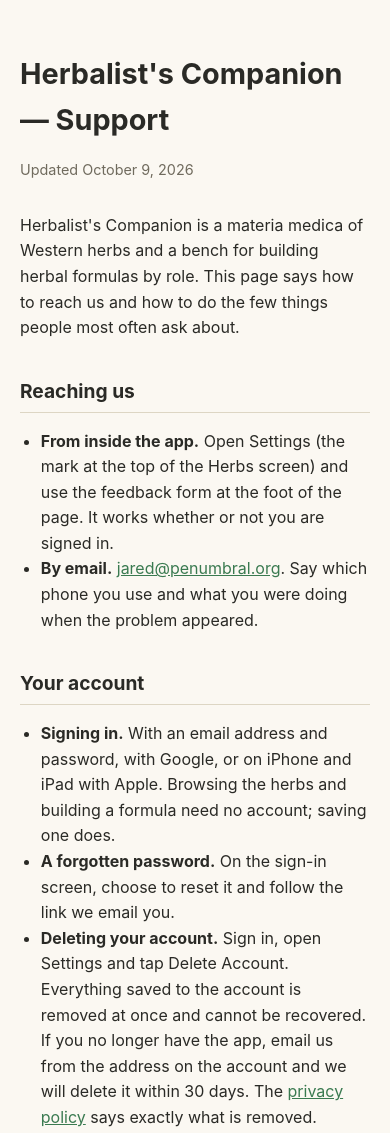
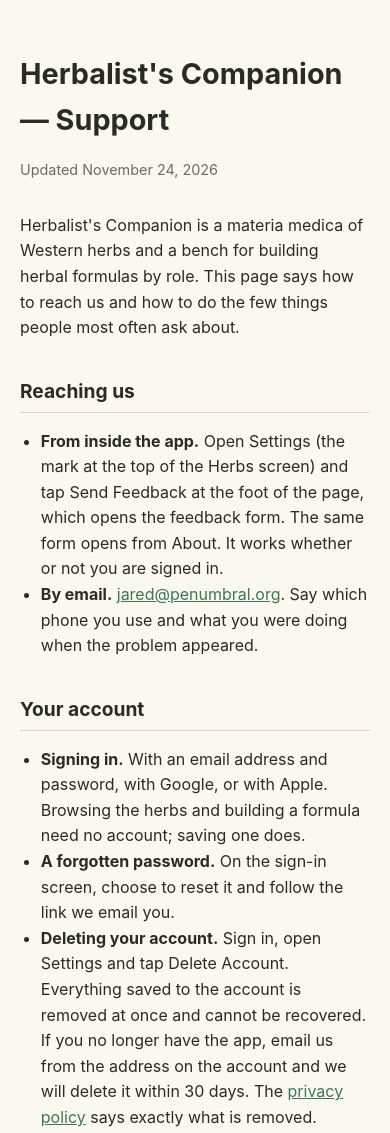
Before and after one commit to jpayne8888/herbal-companion-legal, a plain HTML site: page support.html in a window 390 px wide. Shown: the top 1133 px of the page. Drawn offline with Linux system fonts and the light colour scheme.

Commit message:
Support page: Settings has a Send Feedback row that opens the form, the same form opens from About, sign-in with Apple no longer names iPhone and iPad, and the page is updated November 24, 2026.
Co-Authored-By: Claude Opus 5.5 <noreply@anthropic.com>

```diff
--- a/support.html
+++ b/support.html
@@ -24,7 +24,7 @@
 <body>
 
 <h1>Herbalist's Companion — Support</h1>
-<p class="updated">Updated October 9, 2026</p>
+<p class="updated">Updated November 24, 2026</p>
 
 <p>
   Herbalist's Companion is a materia medica of Western herbs and a bench for
@@ -34,13 +34,13 @@
 
 <h2>Reaching us</h2>
 <ul>
-  <li><strong>From inside the app.</strong> Open Settings (the mark at the top of the Herbs screen) and use the feedback form at the foot of the page. It works whether or not you are signed in.</li>
+  <li><strong>From inside the app.</strong> Open Settings (the mark at the top of the Herbs screen) and tap Send Feedback at the foot of the page, which opens the feedback form. The same form opens from About. It works whether or not you are signed in.</li>
   <li><strong>By email.</strong> <a href="mailto:jared@penumbral.org">jared@penumbral.org</a>. Say which phone you use and what you were doing when the problem appeared.</li>
 </ul>
 
 <h2>Your account</h2>
 <ul>
-  <li><strong>Signing in.</strong> With an email address and password, with Google, or on iPhone and iPad with Apple. Browsing the herbs and building a formula need no account; saving one does.</li>
+  <li><strong>Signing in.</strong> With an email address and password, with Google, or with Apple. Browsing the herbs and building a formula need no account; saving one does.</li>
   <li><strong>A forgotten password.</strong> On the sign-in screen, choose to reset it and follow the link we email you.</li>
   <li><strong>Deleting your account.</strong> Sign in, open Settings and tap Delete Account. Everything saved to the account is removed at once and cannot be recovered. If you no longer have the app, email us from the address on the account and we will delete it within 30 days. The <a href="privacy.html#delete-account">privacy policy</a> says exactly what is removed.</li>
 </ul>
```
